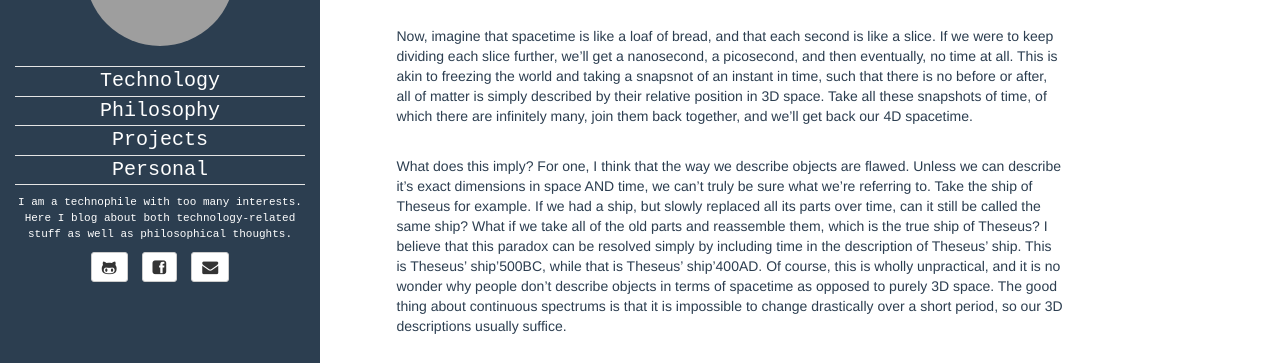
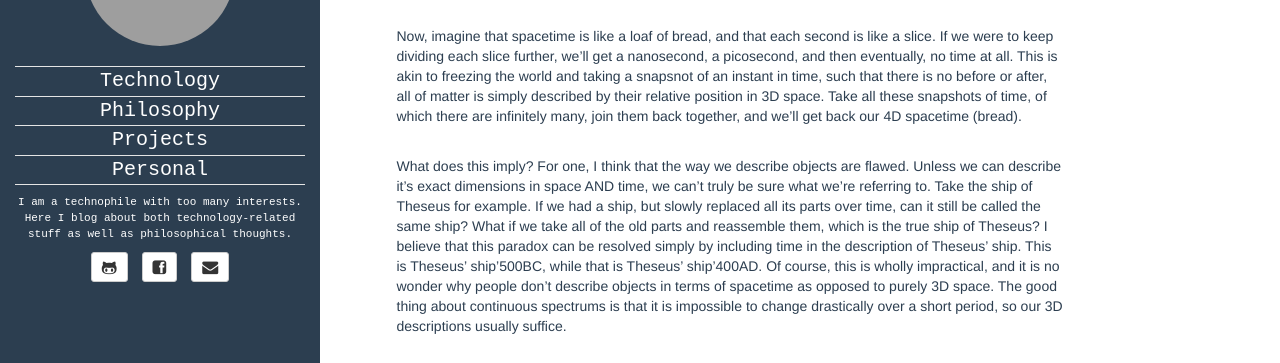
Before and after one commit to changchuming/changchuming.github.io, a Jekyll site: the page built from _posts/2016-9-2-Fourth-Dimensional-Bread.md, in a window 1280 px wide and 900 px high, scrolled down 782 px. Shown: the part 232-595 px from the top of the window. Built offline with Jekyll 4.4.1, drawn with Linux system fonts in a browser that asks for light colours; comment, search, counter and statistics services are not loaded; grey boxes are pictures that could not be loaded.

Commit message:
Fixed spelling for 4D bread.

```diff
--- a/_posts/2016-9-2-Fourth-Dimensional-Bread.md
+++ b/_posts/2016-9-2-Fourth-Dimensional-Bread.md
@@ -16,8 +16,8 @@ In physics, scientists like to combine 3D space and time into a single entity ca
 
 A 3D loaf of bread has length, breadth, and height. Again, which side of the bread is its length is trivial, as long as it has 3 perpendicular sides. Hypothetically, this loaf of bread is also perfectly cuboid. Now, if we were to slice the loaf for breakfast, each slice would be thinner than the original loaf, but its other two dimensions would remain unchanged. If we take a slice and keep slicing it further, until it becomes infinitely thin, what happens? We can't be sure, because in reality we can never have a slice of bread that has zero height, but I postulate that it'll become a 2D object. After all, two of its dimensions are unchanged while the third disappears altogether.
 
-Now, imagine that spacetime is like a loaf of bread, and that each second is like a slice. If we were to keep dividing each slice further, we'll get a nanosecond, a picosecond, and then eventually, no time at all. This is akin to freezing the world and taking a snapsnot of an instant in time, such that there is no before or after, all of matter is simply described by their relative position in 3D space. Take all these snapshots of time, of which there are infinitely many, join them back together, and we'll get back our 4D spacetime.
+Now, imagine that spacetime is like a loaf of bread, and that each second is like a slice. If we were to keep dividing each slice further, we'll get a nanosecond, a picosecond, and then eventually, no time at all. This is akin to freezing the world and taking a snapsnot of an instant in time, such that there is no before or after, all of matter is simply described by their relative position in 3D space. Take all these snapshots of time, of which there are infinitely many, join them back together, and we'll get back our 4D spacetime (bread).
 
-What does this imply? For one, I think that the way we describe objects are flawed. Unless we can describe it's exact dimensions in space AND time, we can't truly be sure what we're referring to. Take the ship of Theseus for example. If we had a ship, but slowly replaced all its parts over time, can it still be called the same ship? What if we take all of the old parts and reassemble them, which is the true ship of Theseus? I believe that this paradox can be resolved simply by including time in the description of Theseus' ship. This is Theseus' ship'500BC, while that is Theseus' ship'400AD. Of course, this is wholly unpractical, and it is no wonder why people don't describe objects in terms of spacetime as opposed to purely 3D space. The good thing about continuous spectrums is that it is impossible to change drastically over a short period, so our 3D descriptions usually suffice.
+What does this imply? For one, I think that the way we describe objects are flawed. Unless we can describe it's exact dimensions in space AND time, we can't truly be sure what we're referring to. Take the ship of Theseus for example. If we had a ship, but slowly replaced all its parts over time, can it still be called the same ship? What if we take all of the old parts and reassemble them, which is the true ship of Theseus? I believe that this paradox can be resolved simply by including time in the description of Theseus' ship. This is Theseus' ship'500BC, while that is Theseus' ship'400AD. Of course, this is wholly impractical, and it is no wonder why people don't describe objects in terms of spacetime as opposed to purely 3D space. The good thing about continuous spectrums is that it is impossible to change drastically over a short period, so our 3D descriptions usually suffice.
 
 Truely though, I wonder how many disputes can be solved by making it mandatory to describe objects in spacetime. I'm lending you $200'2016, but that'll be $400'2017, thank you very much. Then again, I think most people already do this, and saying "Can you pass me the salt'5 June 2016" will be way more trouble than its worth.
```
